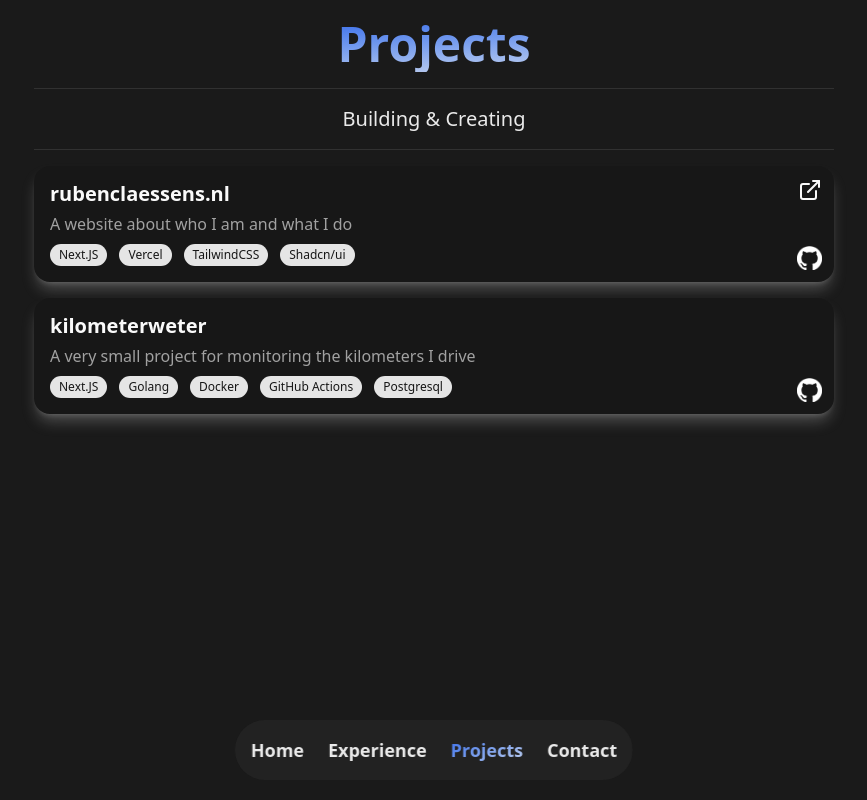
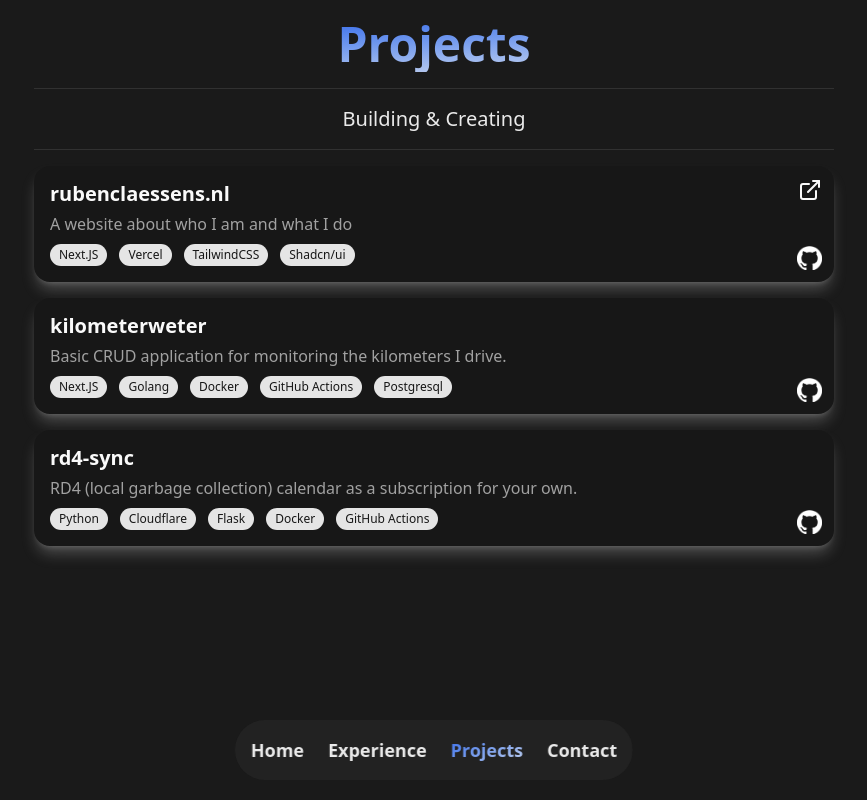
Before and after one commit to DrTuup/portfolio, a Next.js app: page /projects in a window 1280 px wide. Shown: the whole page, without its empty margins (206-1073 px from the left). Built offline with nearby package versions, Linux system fonts and the light colour scheme.

Commit message:
Create new project

```diff
--- a/data.ts
+++ b/data.ts
@@ -92,9 +92,18 @@ export const projects: ProjectCardProps[] = [
   },
   {
     title: "kilometerweter",
-    description: "A very small project for monitoring the kilometers I drive",
+    description:
+      "Basic CRUD application for monitoring the kilometers I drive.",
     link: "",
     repo: "https://github.com/DrTuup/kilometerweter-frontend",
     tags: ["Next.JS", "Golang", "Docker", "GitHub Actions", "Postgresql"],
   },
+  {
+    title: "rd4-sync",
+    description:
+      "RD4 (local garbage collection) calendar as a subscription for your own.",
+    link: "",
+    repo: "https://github.com/DrTuup/rd4-sync",
+    tags: ["Python", "Cloudflare", "Flask", "Docker", "GitHub Actions"],
+  },
 ];
```
